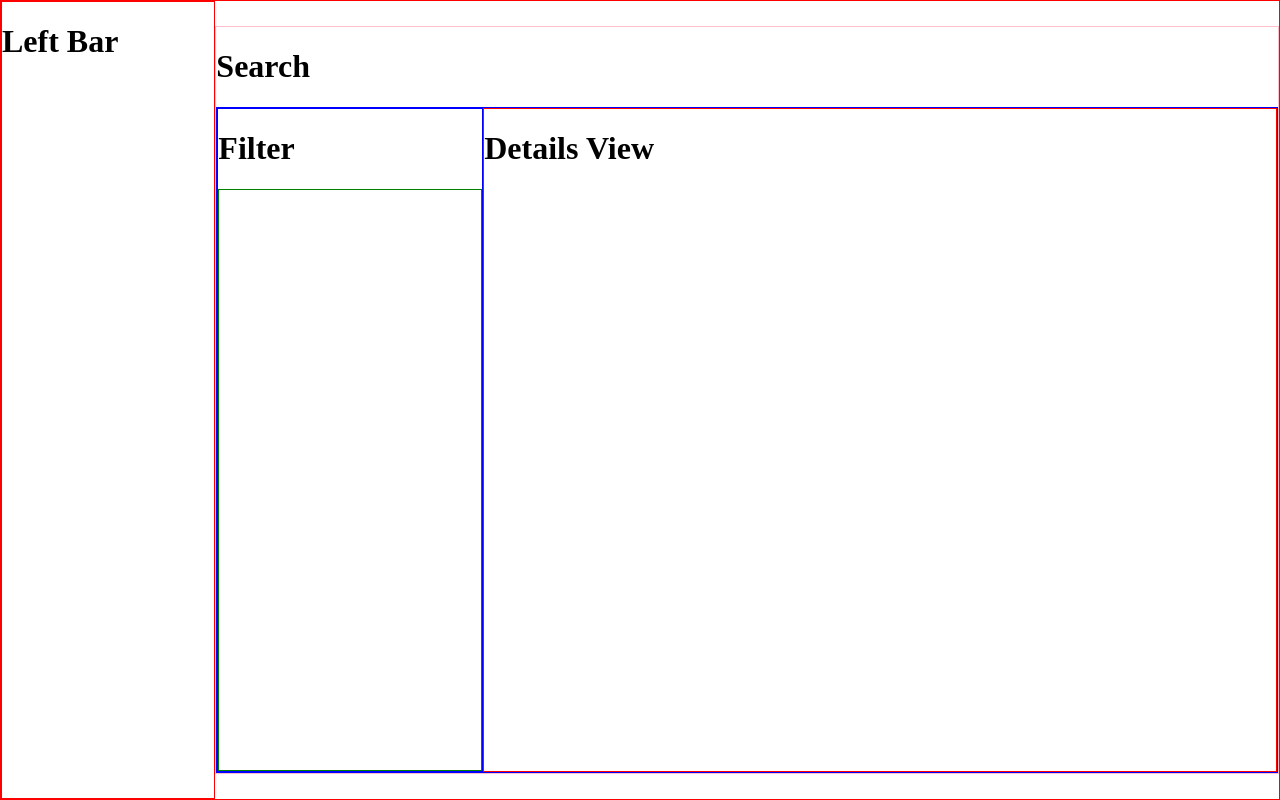
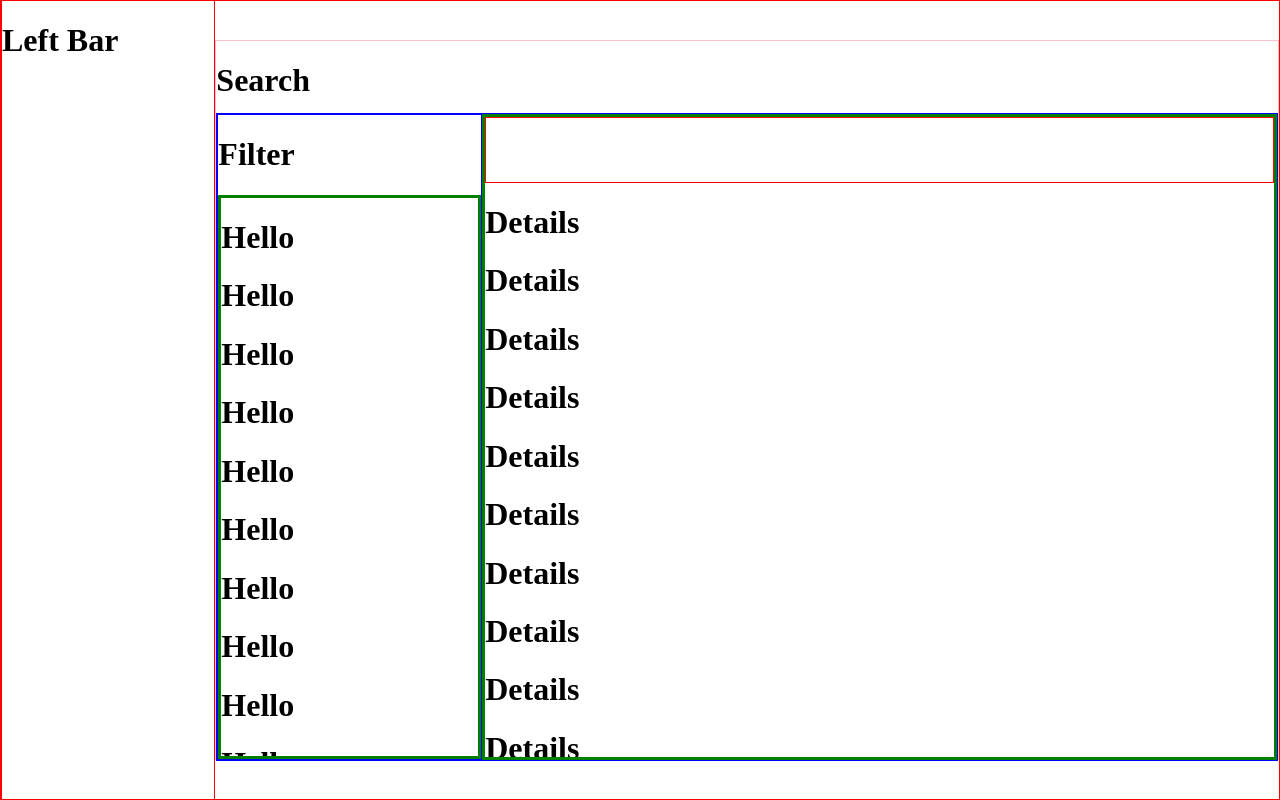
Before and after one commit to ManojPathak1/gerald_app, a Next.js app: page / in a window 1280 px wide. Built offline with nearby package versions, Linux system fonts and the light colour scheme.

Commit message:
Applying Scroll

```diff
--- a/components/DetailsView/DetailsView.js
+++ b/components/DetailsView/DetailsView.js
@@ -1,7 +1,47 @@
 import React from 'react';
+import styled from 'styled-components';
+
+const MainContainer = styled.div`
+  display: flex;
+  flex-direction: column;
+  height: 100%;
+`;
+
+const ActionItems = styled.div`
+  height: 10%;
+  border: 1px red solid;
+`;
+
+const Description = styled.div`
+  height: 90%;
+  overflow-y: auto;
+`;
 
 function DetailsView() {
-  return (<h1>Details View</h1>);
+  return (
+    <MainContainer>
+      <ActionItems>
+
+      </ActionItems>
+      <Description>
+        <h1>Details</h1>
+        <h1>Details</h1>
+        <h1>Details</h1>
+        <h1>Details</h1>
+        <h1>Details</h1>
+        <h1>Details</h1>
+        <h1>Details</h1>
+        <h1>Details</h1>
+        <h1>Details</h1>
+        <h1>Details</h1>
+        <h1>Details</h1>
+        <h1>Details</h1>
+        <h1>Details</h1>
+        <h1>Details</h1>
+        <h1>Details</h1>
+      </Description>
+    </MainContainer>
+  );
 }
 
 export default DetailsView;
--- a/components/ListView/ListView.js
+++ b/components/ListView/ListView.js
@@ -2,15 +2,16 @@ import React from 'react';
 import styled from 'styled-components';
 
 const ListViewContainer = styled.div`
+  display: flex;
   flex: 1;
-  display: flex;
   flex-direction: column;
-
 `;
 
 const ListContainer = styled.div`
-  border: 1px green solid;
-  flex: 1;
+  border: 3px green solid;
+  flex-grow: 1;
+  flex-basis: 0;
+  overflow: auto;
 `;
 
 function ListView() {
@@ -20,6 +21,21 @@ function ListView() {
         <h1>Filter</h1>
       </div>
       <ListContainer>
+        <h1>Hello</h1>
+        <h1>Hello</h1>
+        <h1>Hello</h1>
+        <h1>Hello</h1>
+        <h1>Hello</h1>
+        <h1>Hello</h1>
+        <h1>Hello</h1>
+        <h1>Hello</h1>
+        <h1>Hello</h1>
+        <h1>Hello</h1>
+        <h1>Hello</h1>
+        <h1>Hello</h1>
+        <h1>Hello</h1>
+        <h1>Hello</h1>
+        <h1>Hello</h1>
       </ListContainer>
     </ListViewContainer>
   );
--- a/pages/index.js
+++ b/pages/index.js
@@ -9,10 +9,12 @@ const MainContainer = styled.div`
   border: 1px red solid;
   box-sizing: border-box;
   height: 100vh;
+  align-items: center;
 `;
 
 const LeftSection = styled.div`
   flex: 1;
+  height: 100%;
   border: 1px red solid;
 `;
 
@@ -23,12 +25,14 @@ const RightSection = styled.div`
   border: 1px pink solid;
   display: flex;
   flex-direction: column;
+  height: 90%;
 `;
 
 const InnerContainer = styled.div`
   display: flex;
   border: 1px blue solid;
   flex: 1;
+  height: 90%;
 `;
 
 const ListViewContainer =  styled.div`
@@ -38,8 +42,12 @@ const ListViewContainer =  styled.div`
 `;
 
 const DetailsViewContainer =  styled.div`
+  border: 3px green solid;
   flex: 3;
-  border: 1px red solid;
+`;
+
+const SearchContainer = styled.div`
+  height: 10%;
 `;
 
 export default function Home() {
@@ -49,7 +57,9 @@ export default function Home() {
         <LeftBar />
       </LeftSection>
       <RightSection>
-        <Search />
+        <SearchContainer>
+          <Search />
+        </SearchContainer>
         <InnerContainer>
           <ListViewContainer>
             <ListView />
```
